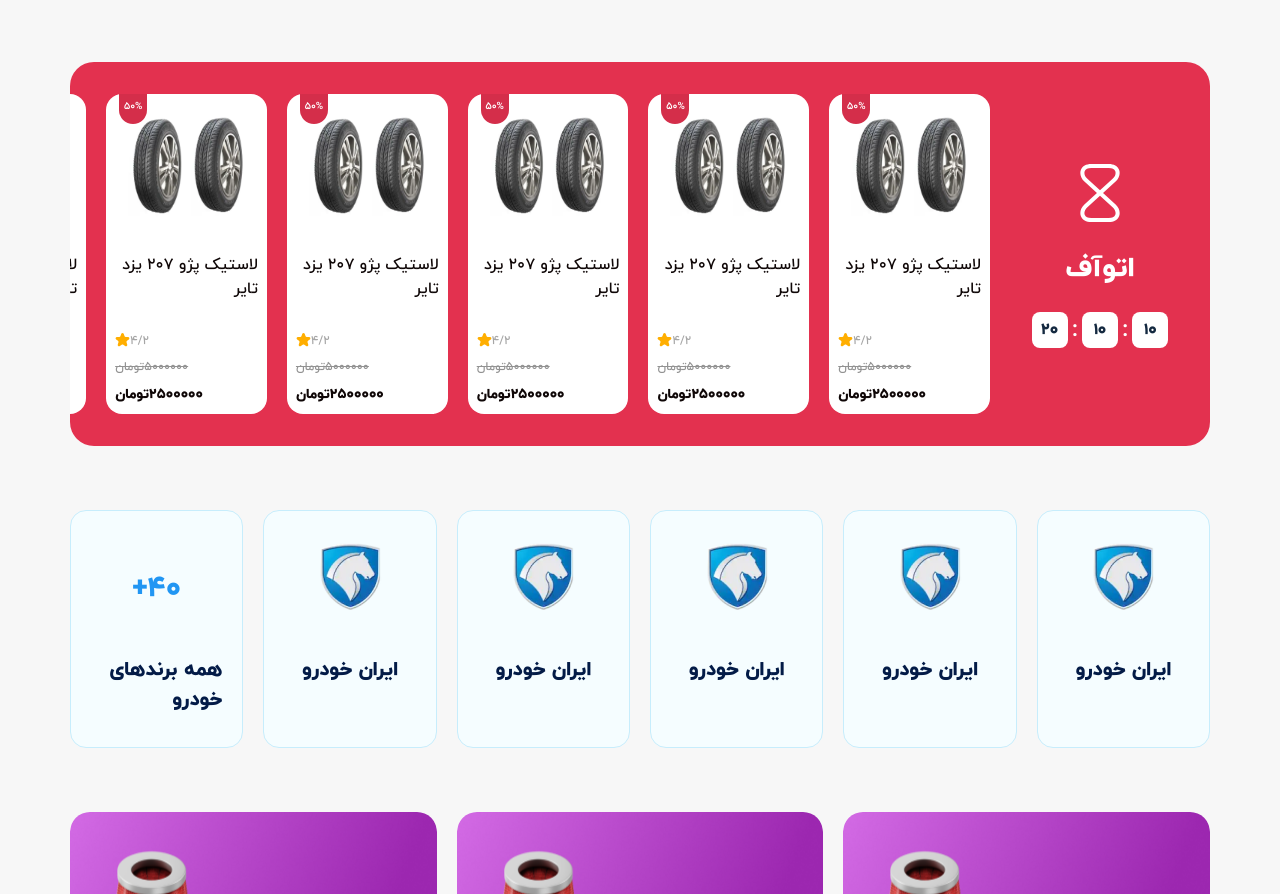
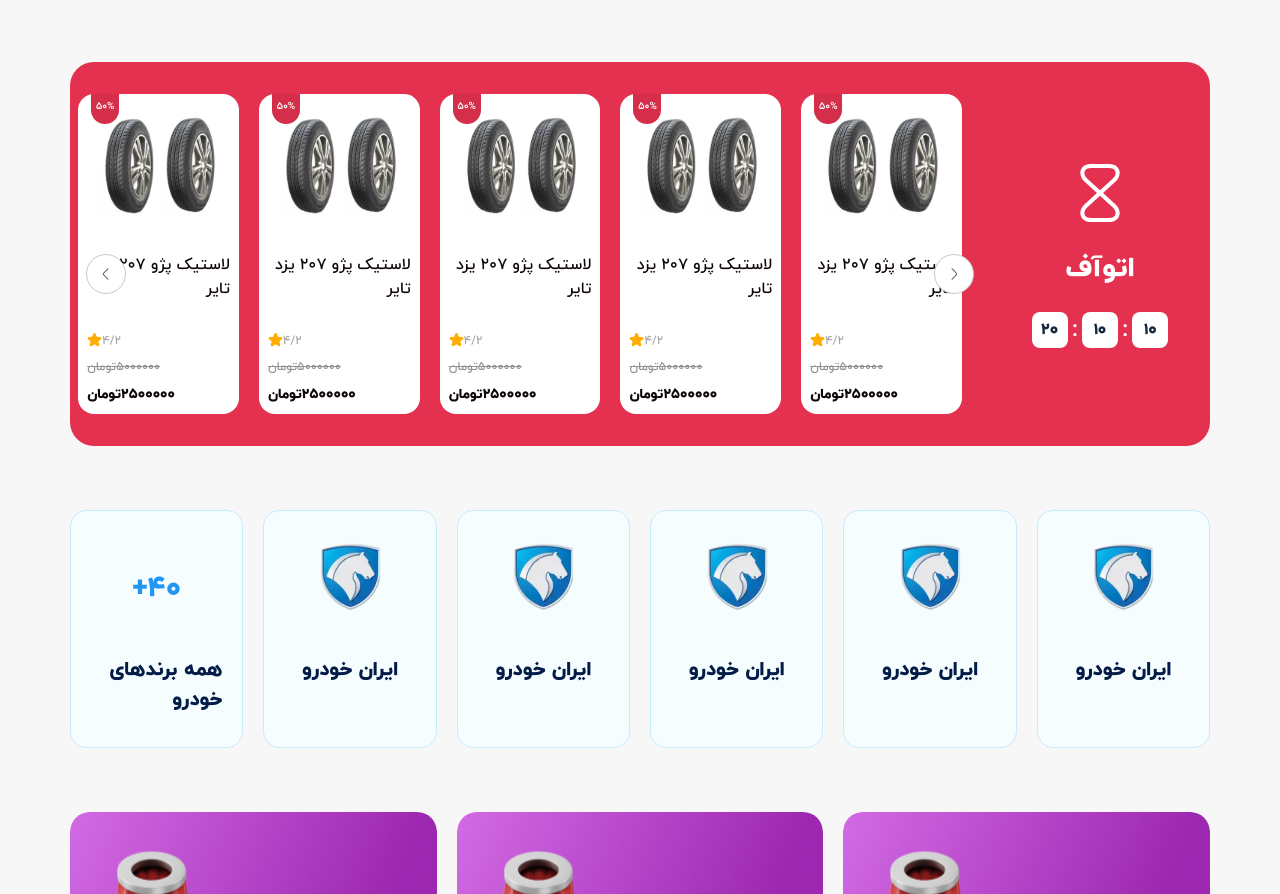
Before and after one commit to MMDrSSHH/auto-yadak, a Next.js app: page / in a window 1280 px wide. Shown: the part 1089-1983 px from the top of the page. Built offline with nearby package versions, Linux system fonts and the light colour scheme.

Commit message:
feat: added navigation btns to especial events carousel

```diff
--- a/src/components/icons/index.js
+++ b/src/components/icons/index.js
@@ -26,6 +26,7 @@
 import ShopOutline from "./shop-outline.svg";
 import AddOutline from "./add-outline.svg";
 import TrashOutline from "./trash-outline.svg";
+import ArrowUpOutline from "./arrow-up-outline.svg";
 
 export {
   SearchOutline,
@@ -56,4 +57,5 @@
   ShopOutline,
   AddOutline,
   TrashOutline,
+  ArrowUpOutline,
 };
--- a/src/components/special-event-carousel/SpecialEventCarousel.js
+++ b/src/components/special-event-carousel/SpecialEventCarousel.js
@@ -1,9 +1,9 @@
 "use client";
 
 import React from "react";
-import { Swiper, SwiperSlide } from "swiper/react";
+import { Swiper, SwiperSlide, useSwiper, useSwiperSlide } from "swiper/react";
 import ProductCard from "../product-card/ProductCard";
-import { TimerOutline } from "../icons";
+import { ArrowUpOutline, TimerOutline } from "../icons";
 import Timer from "./Timer";
 
 function SpecialEventCarousel() {
@@ -27,7 +27,13 @@
       </div>
 
       {/* products carousel */}
-      <Swiper className="flex-1" slidesPerView={5.2} spaceBetween={20}>
+      <Swiper
+        className="flex-1 relative"
+        slidesOffsetAfter={28}
+        slidesOffsetBefore={28}
+        slidesPerView={5.2}
+        spaceBetween={20}
+      >
         <SwiperSlide>
           <ProductCard
             discount={50}
@@ -94,9 +100,38 @@
             className="border-[1.5px] border-transparent transition-colors hover:border-text-400"
           />
         </SwiperSlide>
+
+        <ForwardBtn />
+        <PrevBtn />
       </Swiper>
     </div>
   );
 }
 
+const ForwardBtn = () => {
+  const swiper = useSwiper();
+
+  return (
+    <button
+      onClick={() => swiper.slideNext()}
+      className="bg-white border border-text-200 text-text-400 w-[40px] aspect-square rounded-full flex items-center justify-center absolute top-1/2 left-[16px] z-10"
+    >
+      <ArrowUpOutline className="-rotate-90" />
+    </button>
+  );
+};
+
+const PrevBtn = () => {
+  const swiper = useSwiper();
+
+  return (
+    <button
+      onClick={() => swiper.slidePrev()}
+      className="bg-white border border-text-200 text-text-400 w-[40px] aspect-square rounded-full flex items-center justify-center absolute top-1/2 right-[16px] z-10"
+    >
+      <ArrowUpOutline className="rotate-90" />
+    </button>
+  );
+};
+
 export default SpecialEventCarousel;
```
Also changed, not shown: src/components/icons/arrow-up-outline.svg (added).
